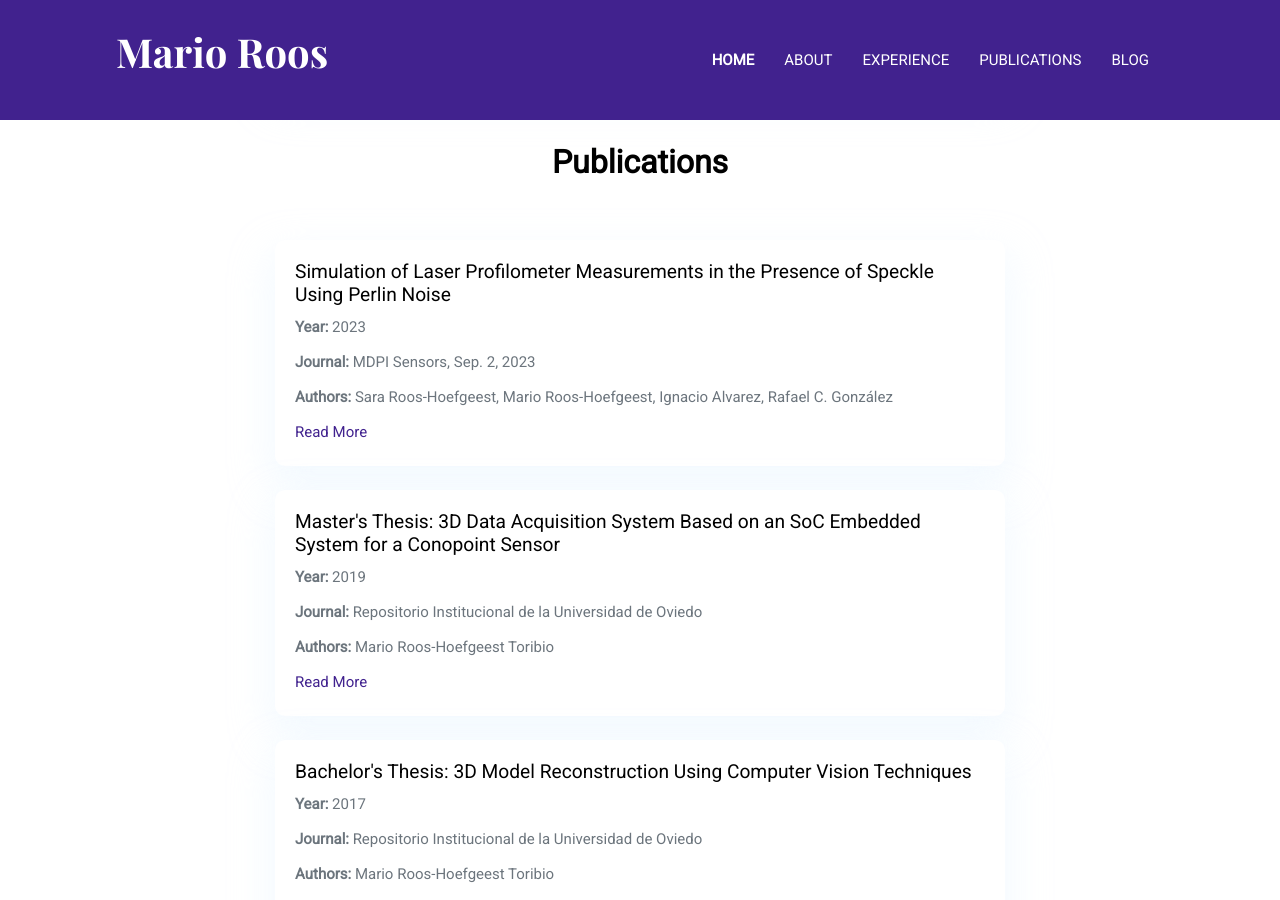
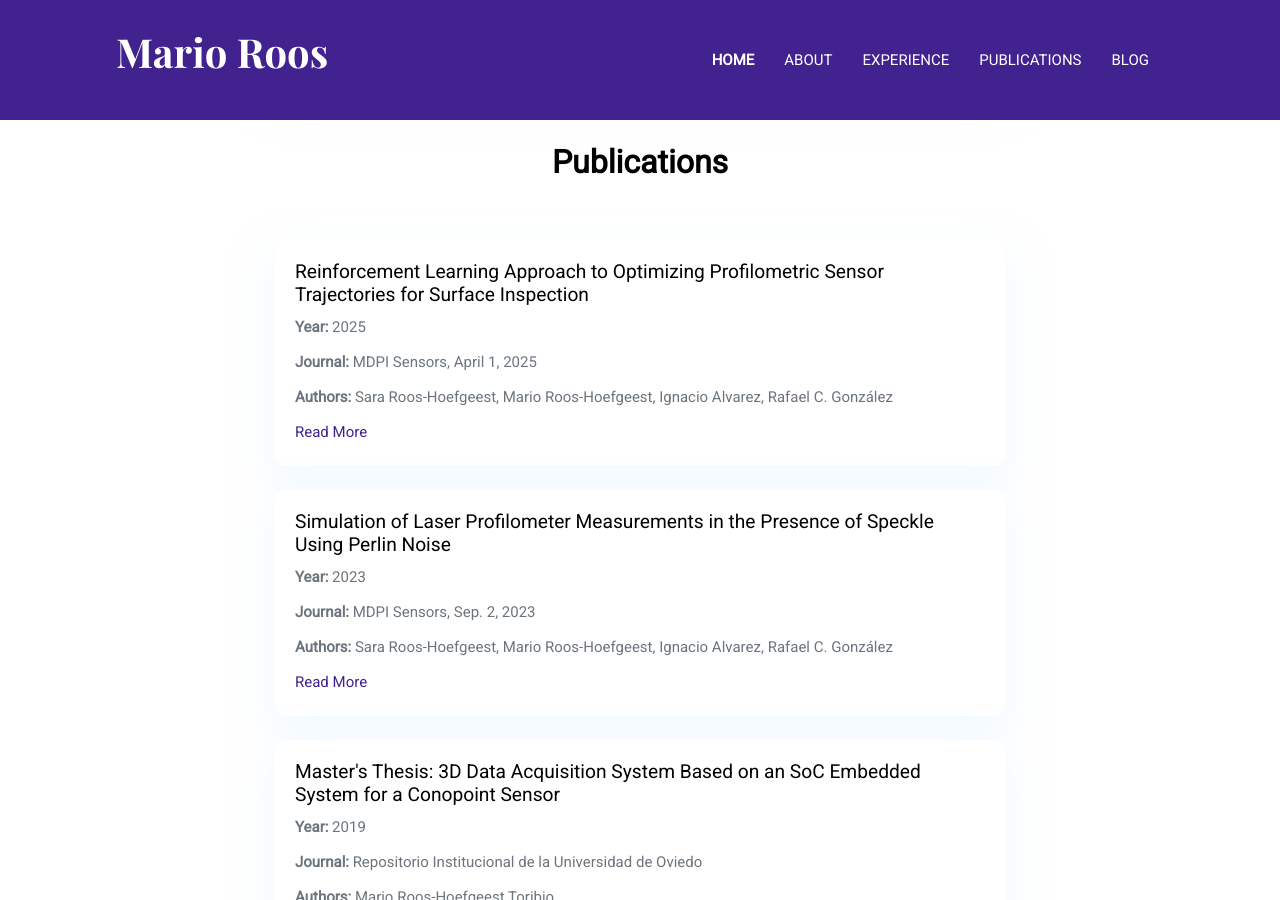
Before and after one commit to mariorht/me, a Jekyll site: the page built from _pages/publications.html, in a window 1280 px wide and 900 px high, scrolled down 737 px. Built offline with Jekyll 4.4.1, drawn with Linux system fonts in a browser that asks for light colours.

Commit message:
Nuevo artículo publicado

```diff
--- a/_data/settings.yml
+++ b/_data/settings.yml
@@ -225,6 +225,14 @@ portfolio-home-github: "https://github.com/mariorht"
 publications-title: Publications
 publications:
   - {
+      year: "2025",
+      title: "Reinforcement Learning Approach to Optimizing Profilometric Sensor Trajectories for Surface Inspection",
+      journal: "MDPI Sensors, April 1, 2025",
+      link: "https://www.mdpi.com/journal/sensors",
+      authors: "Sara Roos-Hoefgeest, Mario Roos-Hoefgeest, Ignacio Alvarez, Rafael C. González",
+
+    }
+  - {
       year: "2023",
       title: "Simulation of Laser Profilometer Measurements in the Presence of Speckle Using Perlin Noise",
       journal: "MDPI Sensors, Sep. 2, 2023",
```
